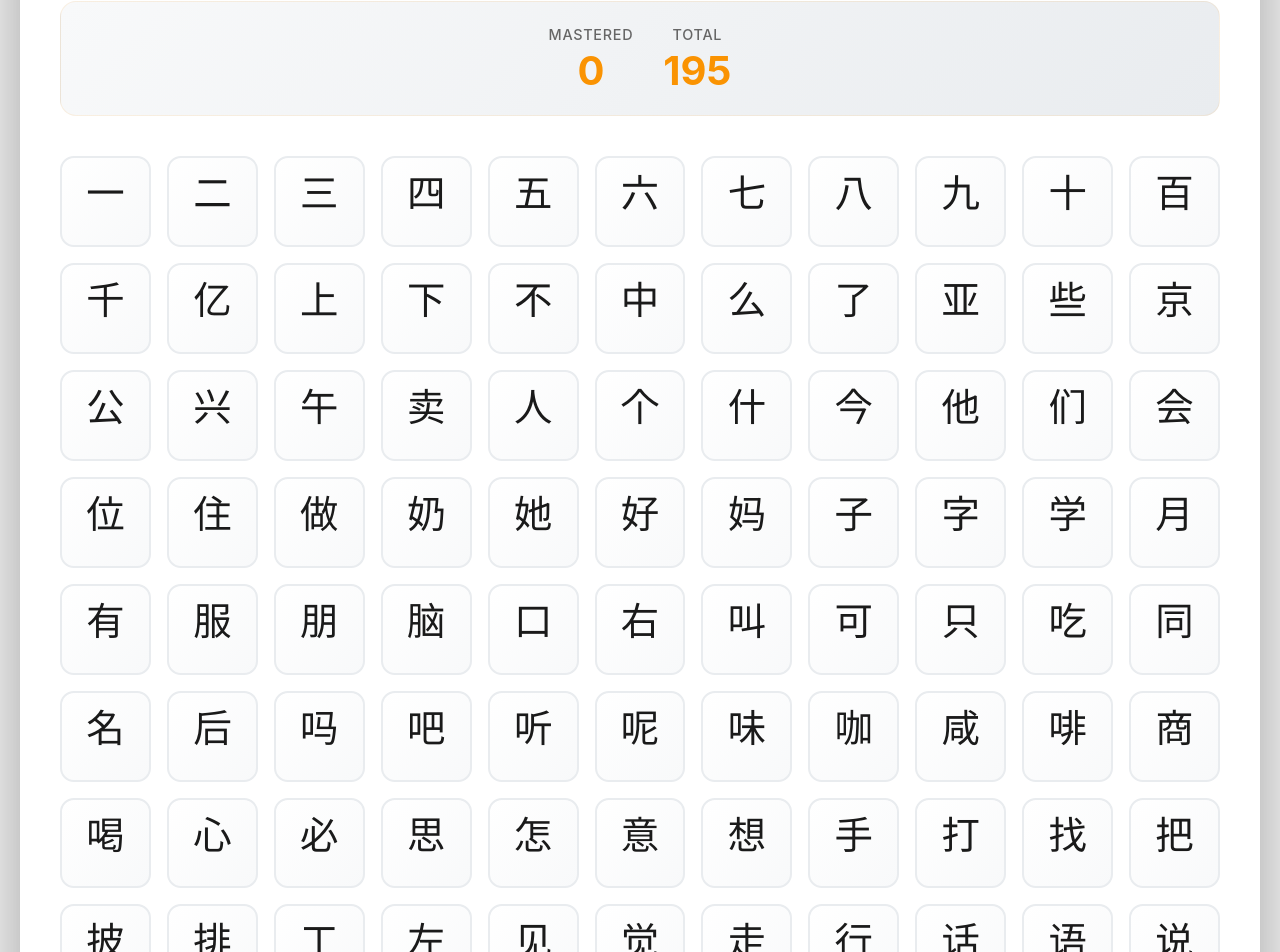
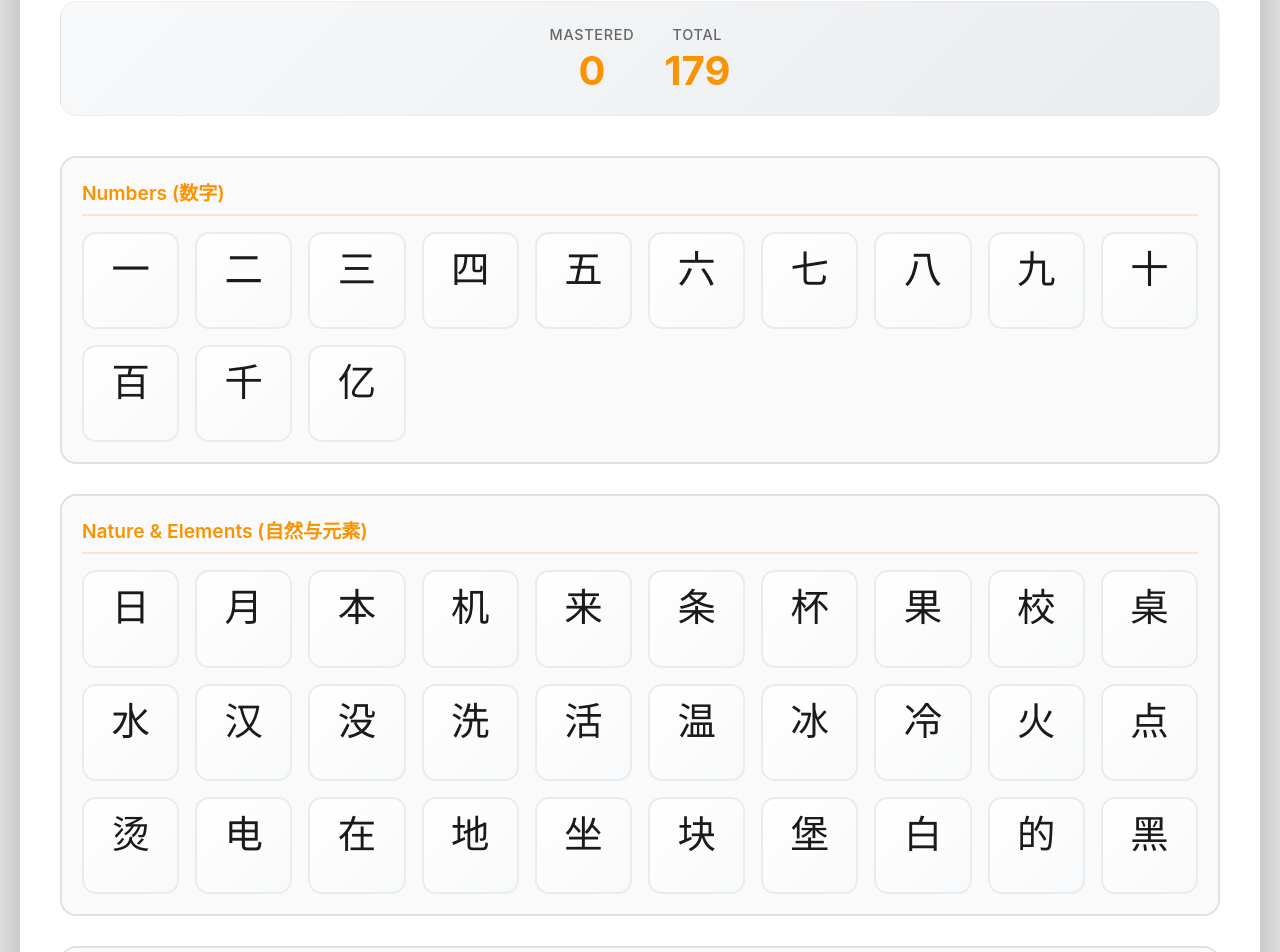
Before and after one commit to kxxxx-hi/hsk1-characters-ky, a Next.js app: page / in a window 1280 px wide. Shown: the part 179-1131 px from the top of the page. Built offline with nearby package versions, Linux system fonts and the light colour scheme.

Commit message:
Update characters: remove specified chars, add new ones (喜起万钱影东瓜非常)

```diff
--- a/app/data/characters.ts
+++ b/app/data/characters.ts
@@ -1,6 +1,12 @@
 export interface CharacterInfo {
   meaning: string;
   pinyin: string;
+}
+
+export interface CharacterCategory {
+  id: string;
+  title: string;
+  characters: string;
 }
 
 export const characterDict: Record<string, CharacterInfo> = {
@@ -23,11 +29,7 @@ export const characterDict: Record<string, CharacterInfo> = {
   '中': { meaning: 'middle/center', pinyin: 'zhōng' },
   '么': { meaning: 'what (interrogative)', pinyin: 'me' },
   '了': { meaning: 'completed action marker', pinyin: 'le' },
-  '亚': { meaning: 'Asia/second', pinyin: 'yà' },
-  '些': { meaning: 'some', pinyin: 'xiē' },
   '京': { meaning: 'capital city', pinyin: 'jīng' },
-  '公': { meaning: 'public/common', pinyin: 'gōng' },
-  '兴': { meaning: 'prosper/interest', pinyin: 'xīng' },
   '午': { meaning: 'noon', pinyin: 'wǔ' },
   '卖': { meaning: 'sell', pinyin: 'mài' },
   '人': { meaning: 'person', pinyin: 'rén' },
@@ -37,9 +39,6 @@ export const characterDict: Record<string, CharacterInfo> = {
   '他': { meaning: 'he/him', pinyin: 'tā' },
   '们': { meaning: 'plural marker', pinyin: 'men' },
   '会': { meaning: 'can/will/meeting', pinyin: 'huì' },
-  '位': { meaning: 'position/seat', pinyin: 'wèi' },
-  '住': { meaning: 'live/reside', pinyin: 'zhù' },
-  '做': { meaning: 'do/make', pinyin: 'zuò' },
   '奶': { meaning: 'milk/grandmother', pinyin: 'nǎi' },
   '她': { meaning: 'she/her', pinyin: 'tā' },
   '好': { meaning: 'good/well', pinyin: 'hǎo' },
@@ -60,7 +59,6 @@ export const characterDict: Record<string, CharacterInfo> = {
   '吃': { meaning: 'eat', pinyin: 'chī' },
   '同': { meaning: 'same/together', pinyin: 'tóng' },
   '名': { meaning: 'name', pinyin: 'míng' },
-  '后': { meaning: 'after/behind', pinyin: 'hòu' },
   '吗': { meaning: 'question particle', pinyin: 'ma' },
   '吧': { meaning: 'suggestion particle', pinyin: 'ba' },
   '听': { meaning: 'listen/hear', pinyin: 'tīng' },
@@ -72,7 +70,6 @@ export const characterDict: Record<string, CharacterInfo> = {
   '商': { meaning: 'business/commerce', pinyin: 'shāng' },
   '喝': { meaning: 'drink', pinyin: 'hē' },
   '心': { meaning: 'heart/mind', pinyin: 'xīn' },
-  '必': { meaning: 'must/necessarily', pinyin: 'bì' },
   '思': { meaning: 'think/consider', pinyin: 'sī' },
   '怎': { meaning: 'how', pinyin: 'zěn' },
   '意': { meaning: 'meaning/intention', pinyin: 'yì' },
@@ -118,22 +115,18 @@ export const characterDict: Record<string, CharacterInfo> = {
   '温': { meaning: 'warm', pinyin: 'wēn' },
   '冰': { meaning: 'ice', pinyin: 'bīng' },
   '冷': { meaning: 'cold', pinyin: 'lěng' },
-  '凉': { meaning: 'cool', pinyin: 'liáng' },
   '火': { meaning: 'fire', pinyin: 'huǒ' },
   '点': { meaning: 'point/dot', pinyin: 'diǎn' },
   '烫': { meaning: 'hot/scalding', pinyin: 'tàng' },
   '电': { meaning: 'electricity', pinyin: 'diàn' },
-  '画': { meaning: 'draw/picture', pinyin: 'huà' },
   '本': { meaning: 'book/root', pinyin: 'běn' },
   '机': { meaning: 'machine/opportunity', pinyin: 'jī' },
   '来': { meaning: 'come', pinyin: 'lái' },
   '条': { meaning: 'strip/measure word', pinyin: 'tiáo' },
   '杯': { meaning: 'cup/glass', pinyin: 'bēi' },
   '果': { meaning: 'fruit', pinyin: 'guǒ' },
-  '样': { meaning: 'appearance/kind', pinyin: 'yàng' },
   '校': { meaning: 'school', pinyin: 'xiào' },
   '桌': { meaning: 'table/desk', pinyin: 'zhuō' },
-  '椅': { meaning: 'chair', pinyin: 'yǐ' },
   '西': { meaning: 'west', pinyin: 'xī' },
   '要': { meaning: 'want/need', pinyin: 'yào' },
   '饭': { meaning: 'rice/meal', pinyin: 'fàn' },
@@ -167,12 +160,10 @@ export const characterDict: Record<string, CharacterInfo> = {
   '门': { meaning: 'door/gate', pinyin: 'mén' },
   '问': { meaning: 'ask', pinyin: 'wèn' },
   '安': { meaning: 'peaceful/safe', pinyin: 'ān' },
-  '客': { meaning: 'guest/customer', pinyin: 'kè' },
   '家': { meaning: 'home/family', pinyin: 'jiā' },
   '厅': { meaning: 'hall/room', pinyin: 'tīng' },
   '店': { meaning: 'shop/store', pinyin: 'diàn' },
   '那': { meaning: 'that', pinyin: 'nà' },
-  '都': { meaning: 'all/both', pinyin: 'dōu' },
   '里': { meaning: 'inside/in', pinyin: 'lǐ' },
   '银': { meaning: 'silver', pinyin: 'yín' },
   '文': { meaning: 'writing/culture', pinyin: 'wén' },
@@ -198,7 +189,56 @@ export const characterDict: Record<string, CharacterInfo> = {
   '少': { meaning: 'few/little', pinyin: 'shǎo' },
   '很': { meaning: 'very', pinyin: 'hěn' },
   '现': { meaning: 'now/present', pinyin: 'xiàn' },
-  '给': { meaning: 'give', pinyin: 'gěi' }
+  '给': { meaning: 'give', pinyin: 'gěi' },
+  '喜': { meaning: 'like/happy', pinyin: 'xǐ' },
+  '起': { meaning: 'rise/start', pinyin: 'qǐ' },
+  '万': { meaning: 'ten thousand', pinyin: 'wàn' },
+  '钱': { meaning: 'money', pinyin: 'qián' },
+  '影': { meaning: 'shadow/image', pinyin: 'yǐng' },
+  '东': { meaning: 'east', pinyin: 'dōng' },
+  '瓜': { meaning: 'melon', pinyin: 'guā' },
+  '非': { meaning: 'not/non-', pinyin: 'fēi' },
+  '常': { meaning: 'often/usual', pinyin: 'cháng' }
 };
 
-export const characters = '一二三四五六七八九十百千亿上下不中么了亚些京公兴午卖人个什今他们会位住做奶她好妈子字学月有服朋脑口右叫可只吃同名后吗吧听呢味咖咸啡商喝心必思怎意想手打找把披排工左见觉走行话语说请谢对欢教式日早明昨是星晚在地坐块堡水汉没洗活温冰冷凉火点烫电画本机来条杯果样校桌椅西要饭饺餐米粮甜酒酸辣苦茶菜萨薯肉鱼鲜牛狗猪猫羊美鸟鸡白的黑门问安客家厅店那都里银文老生用看睡几出分办包北去回国多大太头师少很现给';
+// Character categories organized by radicals
+export const characterCategories: CharacterCategory[] = [
+  {
+    id: 'numbers',
+    title: 'Numbers (数字)',
+    characters: '一二三四五六七八九十百千亿'
+  },
+  {
+    id: 'nature',
+    title: 'Nature & Elements (自然与元素)',
+    characters: '日月本机来条杯果校桌水汉没洗活温冰冷火点烫电在地坐块堡白的黑'
+  },
+  {
+    id: 'people',
+    title: 'People, Body & Actions (人物，身体与动作)',
+    characters: '人个什今他们会奶她好妈子字学口右叫可只吃同名吗吧听呢味咖咸啡商喝心思怎意想手打找把披排工左见觉走行话语说请谢对欢喜教式看睡老生用办很起'
+  },
+  {
+    id: 'food',
+    title: 'Food, Plants & Animals (食物，植物与动物)',
+    characters: '饭饺餐米粮甜酒酸辣苦茶菜萨薯肉鱼鲜牛狗猪猫羊美鸟鸡瓜'
+  },
+  {
+    id: 'places',
+    title: 'Places, Objects & Structures (场所，物品与结构)',
+    characters: '门问安家厅店那里银文师几给钱'
+  },
+  {
+    id: 'concepts',
+    title: 'Basic Concepts & Particles (基本概念与虚词)',
+    characters: '上下不中么了京午卖西要去回国产多大太头少现万东非常'
+  },
+  {
+    id: 'media',
+    title: 'Media & Technology (媒体与技术)',
+    characters: '电影手机'
+  }
+];
+
+// Flatten all characters for total count
+export const characters = characterCategories.map(cat => cat.characters).join('');
--- a/app/globals.css
+++ b/app/globals.css
@@ -142,12 +142,51 @@ body {
   }
 }
 
+/* Categories Container */
+.categories-container {
+  display: flex;
+  flex-direction: column;
+  gap: 30px;
+}
+
+/* Category Block */
+.category-block {
+  border: 2px solid #e0e0e0;
+  border-radius: var(--border-radius);
+  padding: 20px;
+  background: #fafafa;
+  transition: var(--transition);
+}
+
+.category-block:hover {
+  border-color: var(--accent-color);
+  box-shadow: var(--shadow-sm);
+}
+
+/* Category Title */
+.category-title {
+  font-size: 1.2rem;
+  font-weight: 600;
+  color: var(--accent-color);
+  margin-bottom: 16px;
+  padding-bottom: 8px;
+  border-bottom: 2px solid rgba(250, 147, 2, 0.2);
+}
+
+@media (max-width: 768px) {
+  .category-title {
+    font-size: 1rem;
+  }
+  .category-block {
+    padding: 15px;
+  }
+}
+
 /* Character Grid */
 .character-grid {
   display: grid;
   grid-template-columns: repeat(auto-fill, minmax(90px, 1fr));
   gap: 16px;
-  margin-bottom: 30px;
 }
 
 @media (max-width: 768px) {
--- a/app/page.tsx
+++ b/app/page.tsx
@@ -1,7 +1,7 @@
 'use client'
 
 import { useState } from 'react'
-import { characters, characterDict } from './data/characters'
+import { characterCategories, characterDict } from './data/characters'
 
 export default function Home() {
   const [masteredCount, setMasteredCount] = useState(0)
@@ -14,10 +14,10 @@ export default function Home() {
 
     if (newMastered.has(char)) {
       newMastered.delete(char)
-      setMasteredCount(prev => prev - 1)
+      setMasteredCount((prev: number) => prev - 1)
     } else {
       newMastered.add(char)
-      setMasteredCount(prev => prev + 1)
+      setMasteredCount((prev: number) => prev + 1)
     }
 
     // Always show meaning when clicked
@@ -33,6 +33,9 @@ export default function Home() {
     setShowMeanings(new Set())
   }
 
+  // Calculate total characters
+  const totalChars = characterCategories.reduce((sum, cat) => sum + cat.characters.length, 0)
+
   return (
     <div className="container">
       <div className="header">
@@ -47,19 +50,23 @@ export default function Home() {
         </div>
         <div className="stat-item">
           <div className="stat-label">Total</div>
-          <div className="stat-value">{characters.length}</div>
+          <div className="stat-value">{totalChars}</div>
         </div>
       </div>
 
+      <div className="categories-container">
+        {characterCategories.map((category) => (
+          <div key={category.id} className="category-block">
+            <h2 className="category-title">{category.title}</h2>
             <div className="character-grid">
-        {characters.split('').map((char, index) => {
+              {category.characters.split('').map((char, index) => {
                 const info = characterDict[char] || { meaning: 'Unknown', pinyin: '' }
                 const isMastered = masteredChars.has(char)
                 const showMeaning = showMeanings.has(char)
 
                 return (
                   <div
-              key={`${char}-${index}`}
+                    key={`${category.id}-${char}-${index}`}
                     className={`character-card ${isMastered ? 'mastered' : ''}`}
                     onClick={() => handleCharacterClick(char)}
                   >
@@ -78,6 +85,9 @@ export default function Home() {
                 )
               })}
             </div>
+          </div>
+        ))}
+      </div>
 
       {masteredCount > 0 && (
         <button className="reset-btn" onClick={handleReset}>
```
Lines whose indentation alone changed are shown as unchanged.
